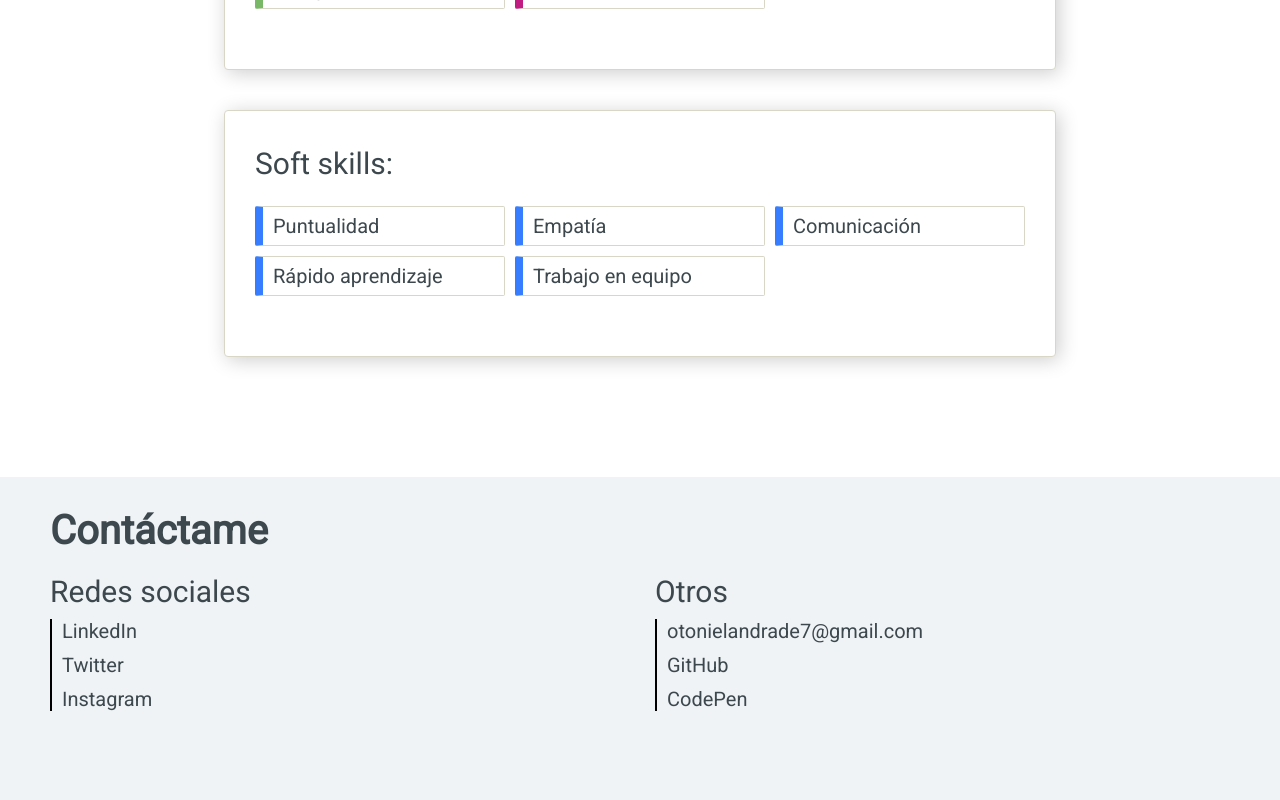
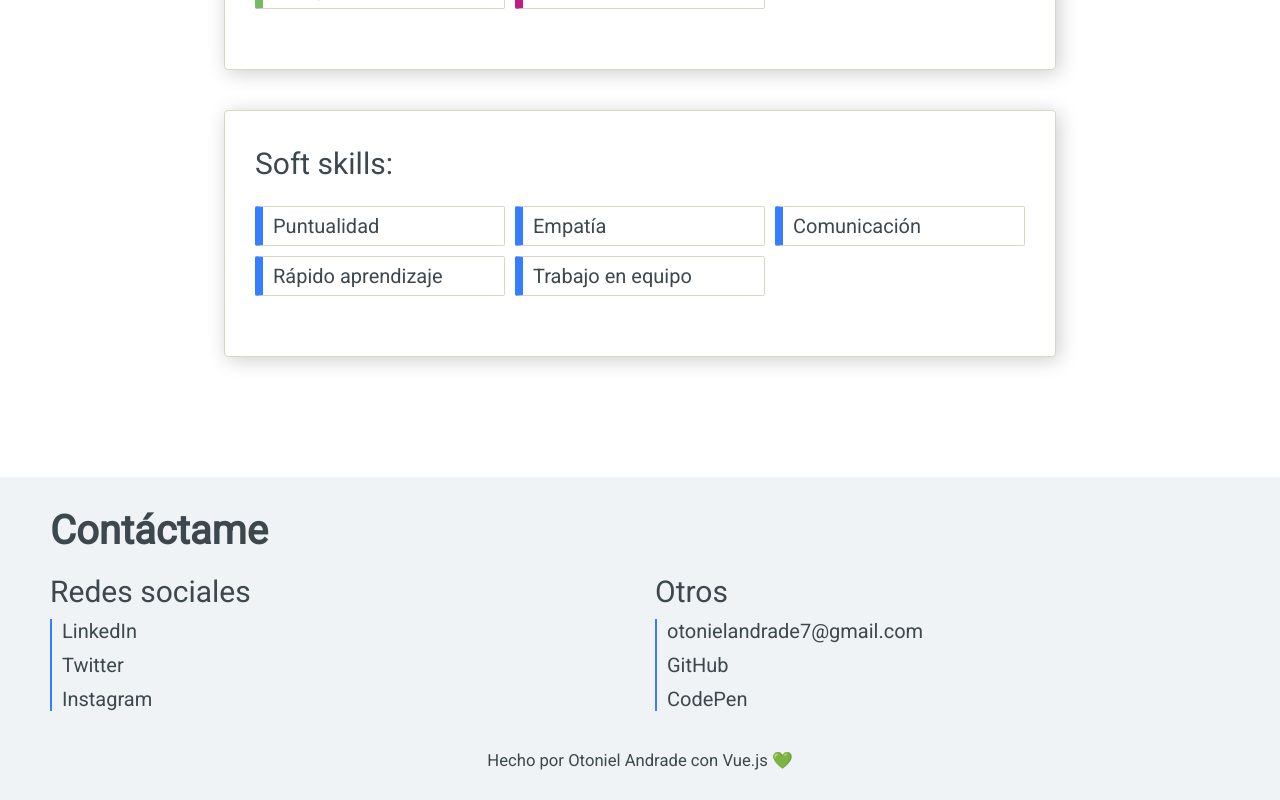
Before and after one commit to otonielandrade7/personal-website, a Vue app: page / in a window 1280 px wide. Shown: the part 1234-2034 px from the top of the page. Before the commit the page ends 1985 px from the top, so only its background shows below. Built offline with nearby package versions, Linux system fonts and the light colour scheme.

Commit message:
changing border left of media items and adding made by message

```diff
--- a/src/components/Contact.vue
+++ b/src/components/Contact.vue
@@ -53,6 +53,9 @@
         </div>
       </div>
     </div>
+    <div class="message">
+      <small>Hecho por <a href="#home">Otoniel Andrade</a> con <a href="#skills">Vue.js 💚</a></small>
+    </div>
   </div>
 </template>
 
@@ -61,11 +64,26 @@ export default {};
 </script>
 
 <style>
+.message {
+  margin: 3rem 0 0 0;
+  display: flex;
+}
+.message small {
+  margin: 0 auto;
+}
+.message small a {
+  color: var(--color-text-default);
+  text-decoration: none;
+}
+.message small a:hover {
+  color: var(--color-text-default);
+  text-decoration: underline;
+}
 #contact {
   height: 100%;
   padding: 3rem 5rem 3rem;
 }
-.contact-container{
+.contact-container {
   width: auto;
 }
 .contact-info {
@@ -84,7 +102,7 @@ export default {};
 }
 .contact-list {
   list-style-type: none;
-  border-left: 2px black solid;
+  border-left: 2px var(--color-primary) solid;
   padding-left: 1rem;
 }
 .contact-item {
@@ -107,7 +125,6 @@ export default {};
 @media (max-width: 992px) {
 }
 @media (max-width: 768px) {
-
 }
 @media (max-width: 480px) {
   .contact-info {
```
